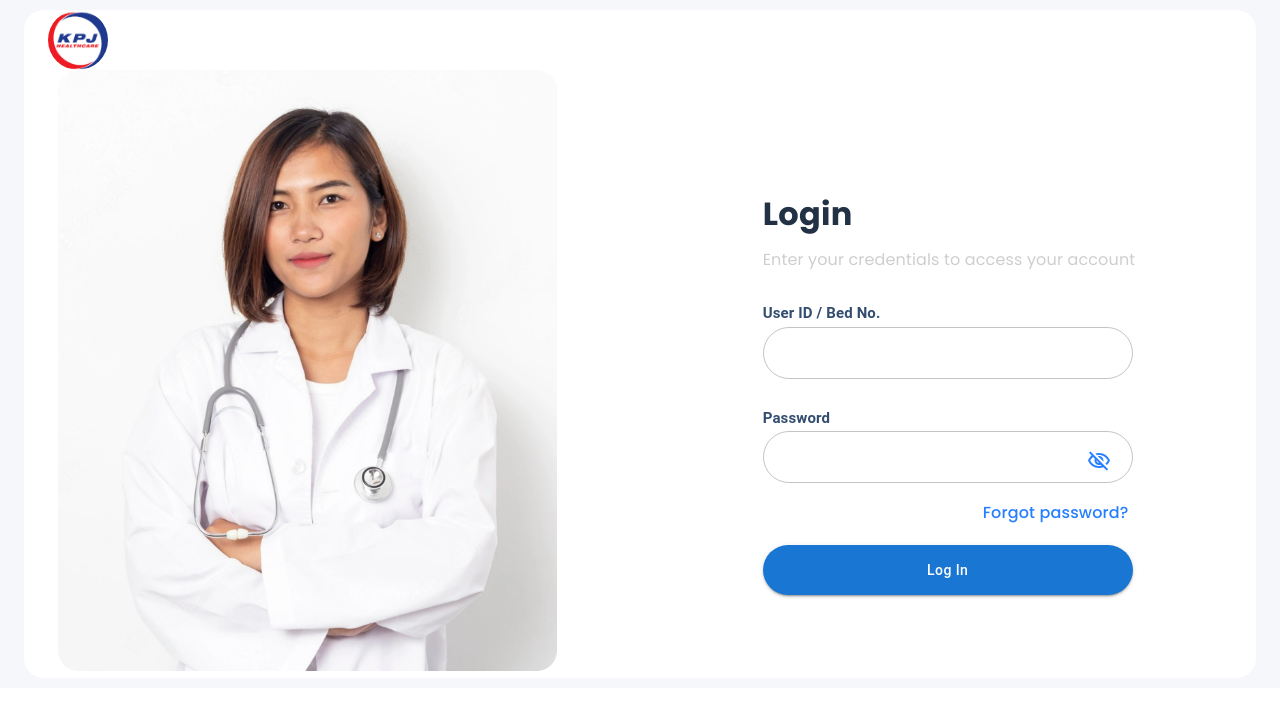
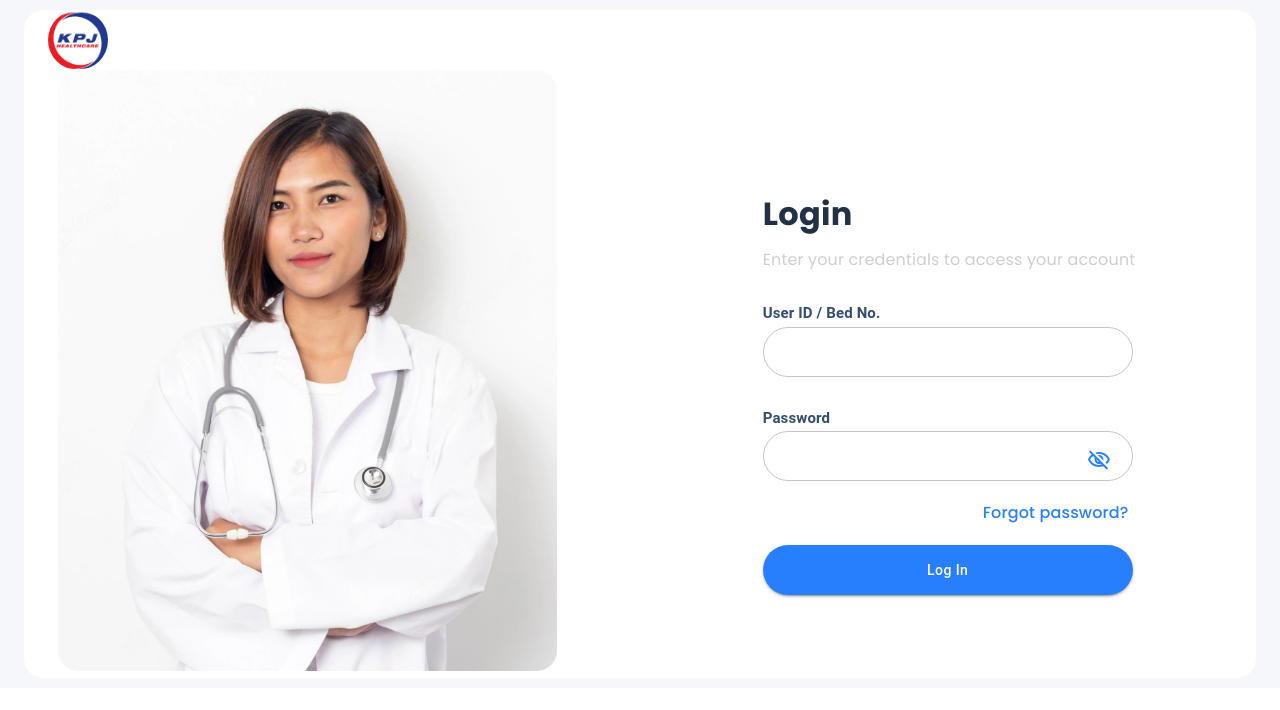
Before and after one commit to DeepanRajG/SPE, a React (Create React App) app: page / in a window 1280 px wide. Both pictures are taken after a click on the element 78 px from the left and 50 px from the top of the page. Shown: the top 710 px of the page. Built offline with nearby package versions, Linux system fonts and the light colour scheme.

Commit message:
login bugs

```diff
--- a/src/css/App.css
+++ b/src/css/App.css
@@ -15,7 +15,7 @@
 }
 .TextField-without-border-radius fieldset{
     border-radius: 50px;
-    height:55px;
+    height:53px;
   }
   input[type=password]::-ms-reveal,
   input[type=password]::-ms-clear {
--- a/src/pages/loginPage.js
+++ b/src/pages/loginPage.js
@@ -28,7 +28,7 @@ function App() {
   const _handleTextFieldChange = e => {
     let Username = e.target.value
     setusername(Username)
-    console.log(username)
+
 }
 const header = {
   height: "60px",
@@ -47,29 +47,21 @@ const doco = {
   const _handleTextFieldChange1 = e => {
     let pass = e.target.value
     setpassword(pass)
-    console.log(password)
+
   }
 
   let login = async () => {
-
-
-
-
     let raw = { username: username, password: password }
 
     const url = 'https://idmservices.dev.ainqaplatform.in/login_keycloackuser'
 
-
-    let response = await makeAPIpost(raw, url)
+  let response = await makeAPIpost(raw, url)
     if (response.Result === "Valid user!") {
 
       localStorage.setItem('access_token', response.tokenDetails.access_token );
       localStorage.setItem('keyclkId', response.keyclkId);
 
-
     let filterid= "Person.keycloackid=='" + localStorage.getItem('keyclkId')  +"'"
-
-
 
     let raws = {
       "db_name": "ipmo",
@@ -77,20 +69,15 @@ const doco = {
       "filter": filterid ,
       "return_fields": "Person"
     }
-    //console.log(raw)
+
     const urls = 'https://arangodbservice.dev.ainqaplatform.in/api/read_documents'
 
     let responses = await makeAPIpost(raws, urls)
-    console.log(responses)
 
     let roll_id= responses.result[0].roleid[0].roleid
     let roll_name= responses.result[0].roleid[0].rolename
-
     localStorage.setItem('roll_id', roll_id );
     localStorage.setItem('roll_name', roll_name);
-
-
-
 
     //////////////////////////////////////////////////////////////////////////
 
@@ -98,29 +85,24 @@ const doco = {
       "db_name": "ipmo",
       "roleid": roll_id
   }
-   // console.log(raw)
+
     const url1 = 'https://idmservices.dev.ainqaplatform.in/GetPermissionforRoles'
 
     let response1 = await makeAPIpost(raw1, url1)
 
     let perrolepermsnid=response1.Result[0].perrolepermsnid[0]
-
-    console.log(perrolepermsnid)
     localStorage.setItem('perrolepermsnid', perrolepermsnid);
     navigate("/page")
-
-
-
-    }
+  }
     else{
       {<CustomizedSnackbars msg="Invalid User Credentials,check Username and Password!" alerts="error"/>}
 
     }
-    console.log(response)
+
   }
    const user = { paddingTop: '2px', width: '370px',height:"50px", paddingBottom: '20px' }
   const titl = { color: '#324D70', fontWeight: 'bold',fontSize:"15px",paddingTop:"10px" }
-  const blue = { color: '#277FFE',marginTop:"12px" }
+  const blue = { color: '#277FFE',marginTop:"11px" }
   const [showPassword, setShowPassword] = useState(false)
   const handleClickShowPassword = () => setShowPassword(!showPassword)
   const handleMouseDownPassword = () => setShowPassword(!showPassword)
@@ -160,7 +142,7 @@ const doco = {
             InputProps={{
               sx: {
                   "& input": {
-                      marginTop:"8px"
+                      marginTop:"6px",fontFamily:"poppins",fontWeight:"500",color:"#324D70"
                   }
               }
           }}
@@ -181,7 +163,8 @@ const doco = {
             InputProps={{
               sx: {
                 "& input": {
-                    marginTop:"8px"
+                    marginTop:"6px",
+                    fontFamily:"poppins",fontWeight:"500",color:"#324D70"
                 }
             },
               // <-- This is where the toggle button is added.
@@ -230,7 +213,7 @@ const doco = {
                 width: '370px',
                 height:"50px",
                 borderRadius: '40px',
-
+                color:"#FFFFFF",backgroundColor:"#277FFE"
               }}
             >
               Log in
```
